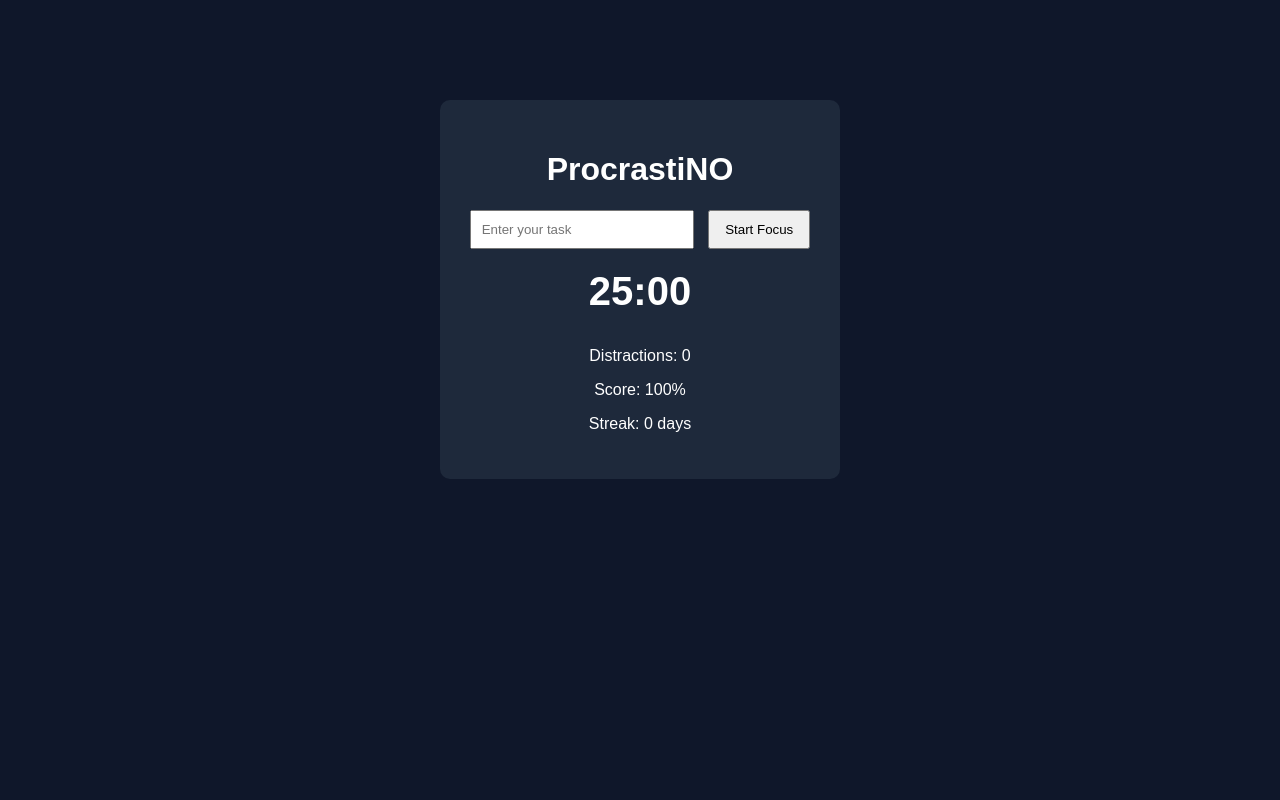
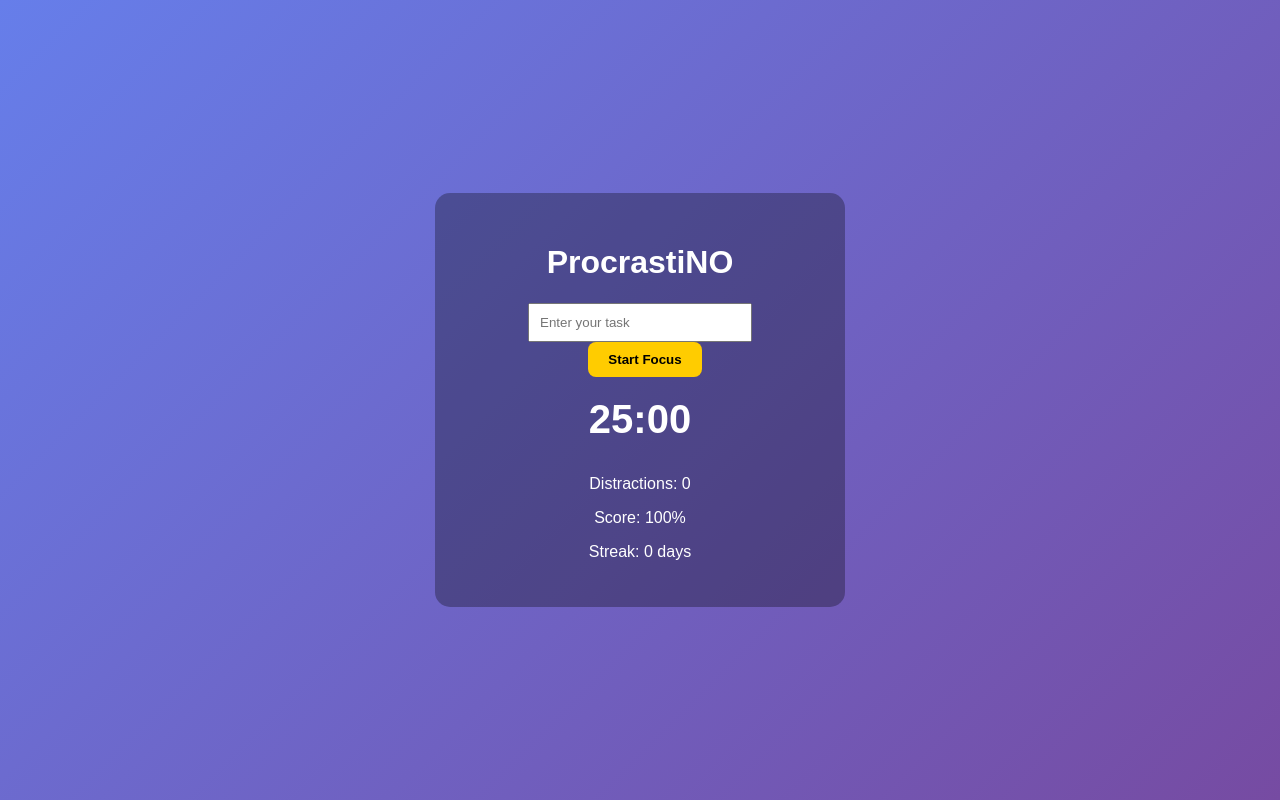
Before and after one commit to DevanandaSatheesh/ProcrastiNO, a plain HTML site: page index.html in a window 1280 px wide. Drawn offline with Linux system fonts and the light colour scheme.

Commit message:
UI improvements

```diff
--- a/style.css
+++ b/style.css
@@ -1,10 +1,24 @@
 
 body {
+
     font-family: Arial, sans-serif;
-    background-color: #0f172a;
+    text-align: center;
+    background: linear-gradient(135deg, #667eea, #764ba2);
     color: white;
-    text-align: center;
-    margin-top: 100px;
+    height: 100vh;
+    margin: 0;
+    display: flex;
+    justify-content: center;
+    align-items: center;
+}
+
+.container {
+    background: rgba(0, 0, 0, 0.3);
+    padding: 30px;
+    border-radius: 15px;
+    width: 350px;
+}
+}
 }
 
 .container {
@@ -29,3 +43,15 @@ button {
     font-size: 40px;
     margin-top: 20px;
 }
+button {
+    padding: 10px 20px;
+    border: none;
+    border-radius: 8px;
+    background-color: #ffcc00;
+    font-weight: bold;
+    cursor: pointer;
+}
+
+button:hover {
+    background-color: #ffaa00;
+}
```
